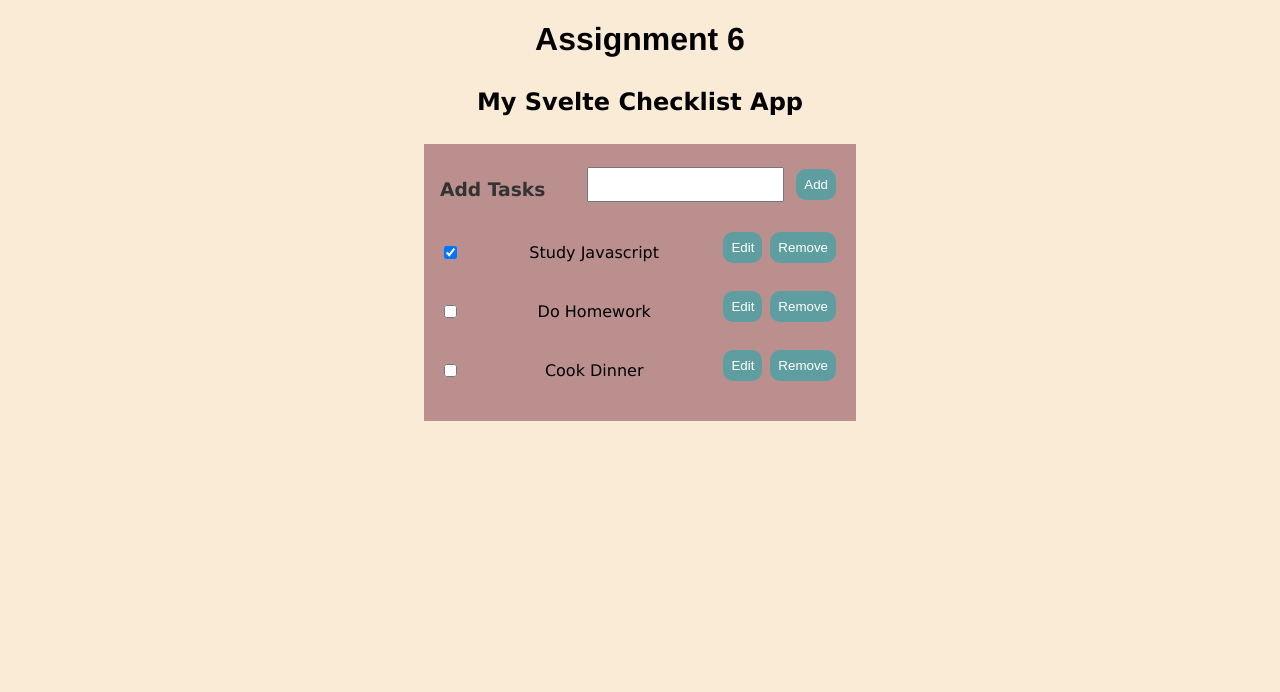
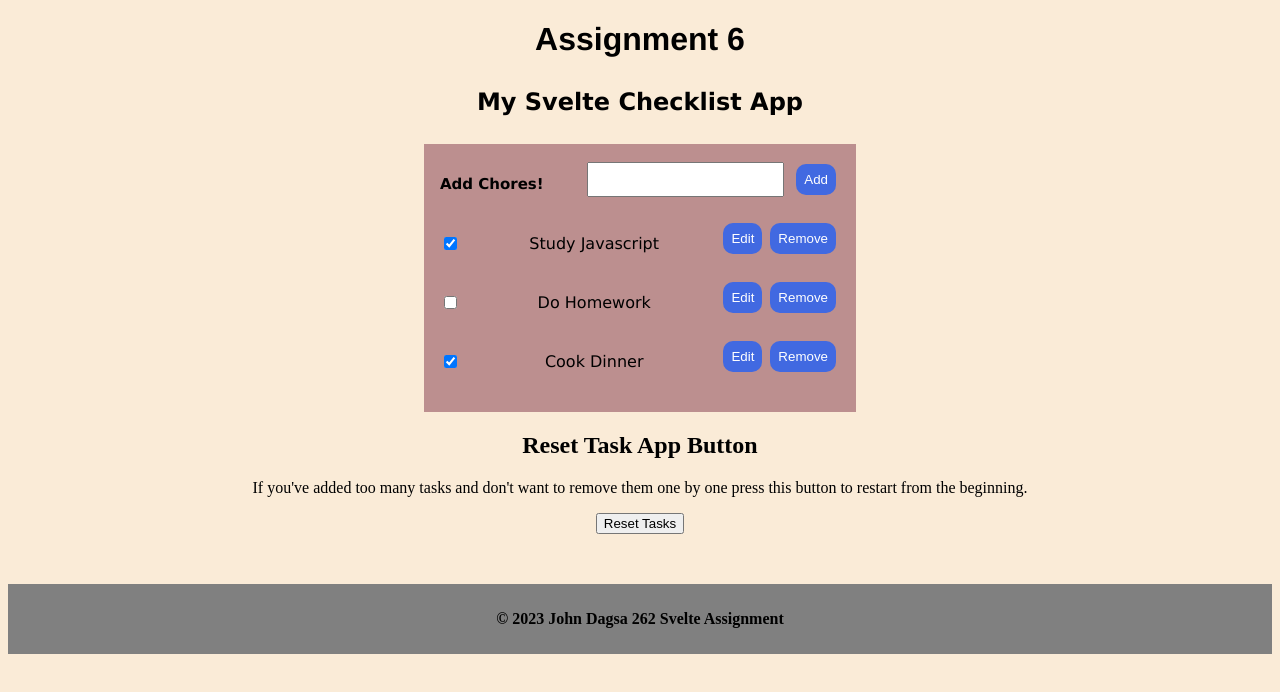
Before and after one commit to jdvgsa/reactivity-test, a SvelteKit app: page / in a window 1280 px wide. Shown: the top 692 px of the page. Built offline with nearby package versions, Linux system fonts and the light colour scheme.

Commit message:
created a reset button to clear the app

```diff
--- a/src/lib/components/MyChecklist.svelte
+++ b/src/lib/components/MyChecklist.svelte
@@ -6,7 +6,7 @@
   let myDailyTasks = [
     {task: "Study Javascript", editing: false, checked: true},
     {task: "Do Homework", editing: false, checked: false},
-    {task: "Cook Dinner", editing: false, checked: false}
+    {task: "Cook Dinner", editing: false, checked: true}
   ];   // this will be the initial array rendered of my daily tasks
 
   let textInput = "";
@@ -26,7 +26,7 @@
 </script>
 <section>
 <div>
-  <h3>Add Tasks</h3>
+  <h3>Add Chores!</h3>
   <div>
     <input type="text" bind:value={textInput}>
     <button on:click={addDailyTasks}>Add</button>
@@ -73,9 +73,10 @@
   }
 
   h3 {
-    color: #333;
+    color: black;
     text-align: center;
     padding-right: 1rem;
+    font-size: 15px;
   }
 
   input[type="text"] {
@@ -86,7 +87,7 @@
   button {
     padding: 0.5rem;
     cursor: pointer;
-    background-color: cadetblue;
+    background-color: royalblue;
     color: white;
     border: none;
     border-radius: 10px;
@@ -94,7 +95,7 @@
   }
 
   button:hover {
-    background-color: green;
+    background-color: rgba(15, 175, 31, 0.781)
   }
 
   input[type="checkbox"] {
--- /dev/null
+++ b/src/lib/components/Reset.svelte
@@ -0,0 +1,28 @@
+<script>
+  function resetTask() {
+    location.reload();
+  }
+</script>
+
+<style>
+  h2 {
+    display: flex;
+    justify-content: center;
+  }
+
+  .reset {
+    display: flex;
+    justify-content: center;
+  }
+
+  p {
+    display: flex;
+    justify-content: center;
+  }
+</style>
+
+<h2>Reset Task App Button</h2>
+<p>If you've added too many tasks and don't want to remove them one by one press this button to restart from the beginning.</p>
+<div class="reset">
+<button on:click={resetTask}>Reset Tasks</button>
+</div>
--- a/src/routes/+page.svelte
+++ b/src/routes/+page.svelte
@@ -1,5 +1,6 @@
 <script>
   import MyChecklist from "../lib/components/MyChecklist.svelte"
+  import Reset from "../lib/components/Reset.svelte";
 </script>
 
 <h1>Assignment 6</h1>
@@ -9,8 +10,15 @@
 <MyChecklist />
 </div>
 
+<div>
+  <Reset />
+</div>
 
+<p><br></p>
 
+<footer>
+  <p>&copy; 2023 John Dagsa 262 Svelte Assignment</p>
+</footer>
 
 
 <style>
@@ -29,4 +37,11 @@
     font-family: Verdana, Geneva, Tahoma, sans-serif;
   }
 
+  footer {
+    background-color: grey;
+    text-align: center;
+    padding: 10px;
+    color: black;
+    font-weight: bolder;
+  }
 </style>
```
Also changed, not shown: src/lib/components/MyArrayComponent.svelte (deleted, +0 -17 lines).
